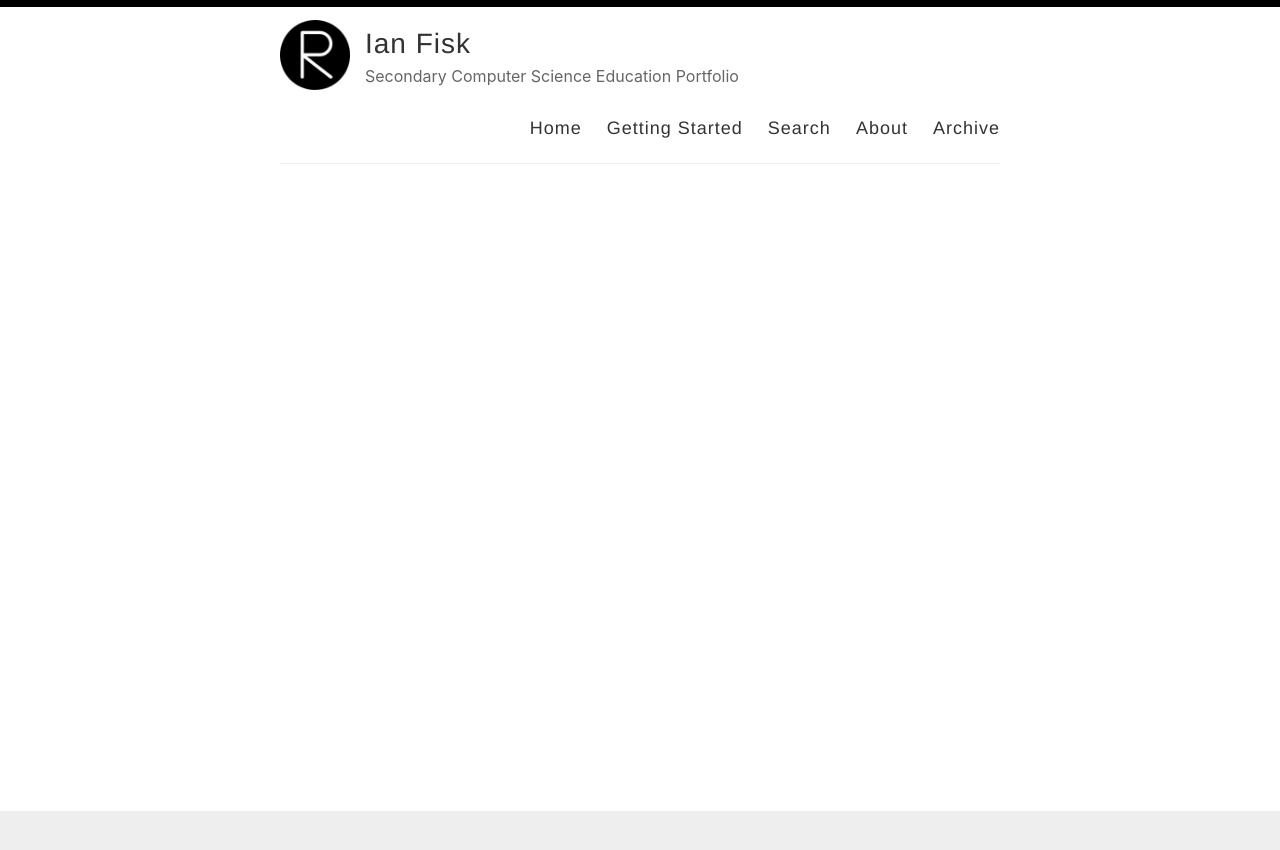
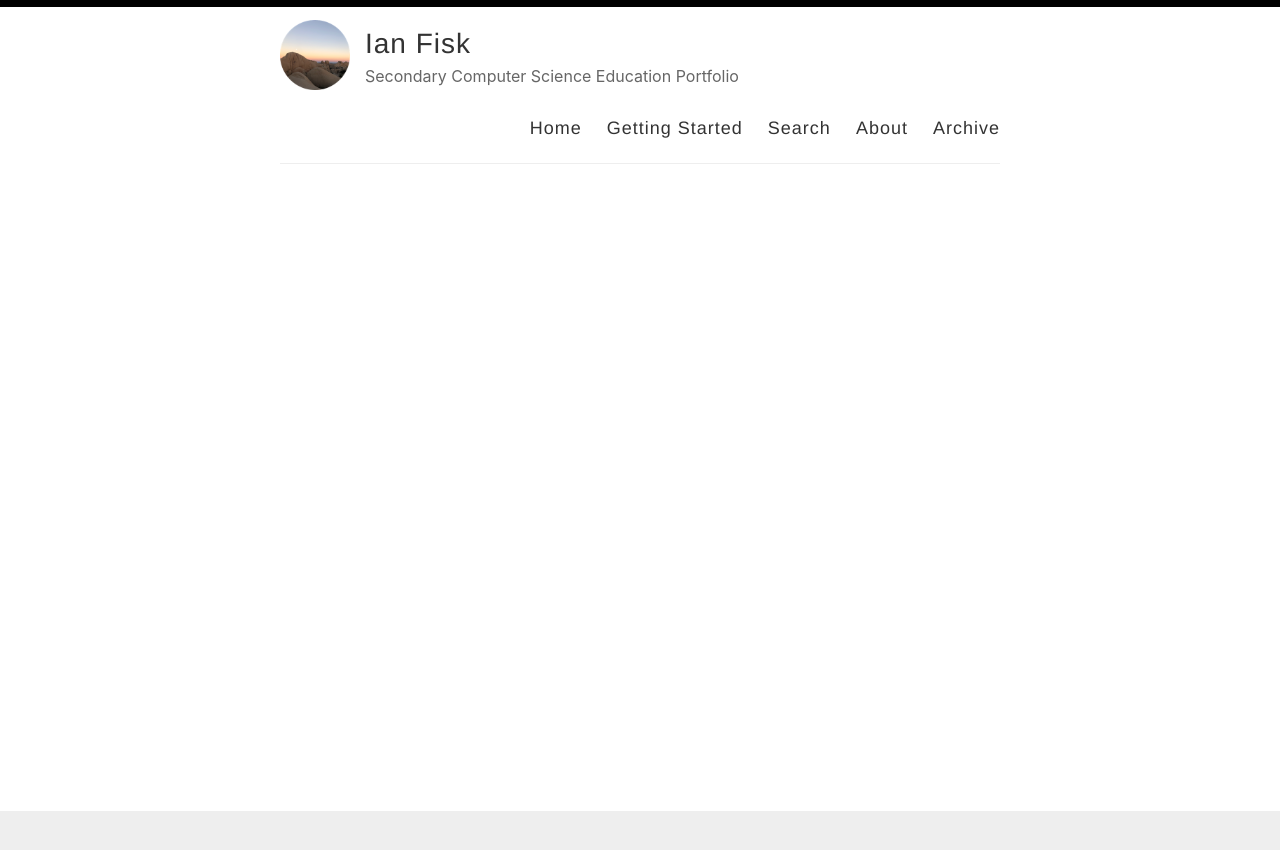
Before and after one commit to ianfisk/teaching, a Jekyll site: the page built from index.html, in a window 1280 px wide. Shown: the top 850 px of the page. Built offline with Jekyll 4.4.1, drawn with Linux system fonts in a browser that asks for light colours; the list of posts is cut into pages by our own code.

Commit message:
Update avatar image.

```diff
--- a/_config.yml
+++ b/_config.yml
@@ -12,7 +12,7 @@ author: Ian Fisk
 description: Secondary Computer Science Education Portfolio
 
 # URL of your avatar or profile pic (you could use your GitHub profile pic)
-avatar: /images/reverie.png
+avatar: /images/jtree_sm2.png
 
 #
 # Flags below are optional
```
Also changed, not shown: images/jtree_sm2.png (added), images/reverie-demo.png (deleted), images/reverie.png (deleted).
